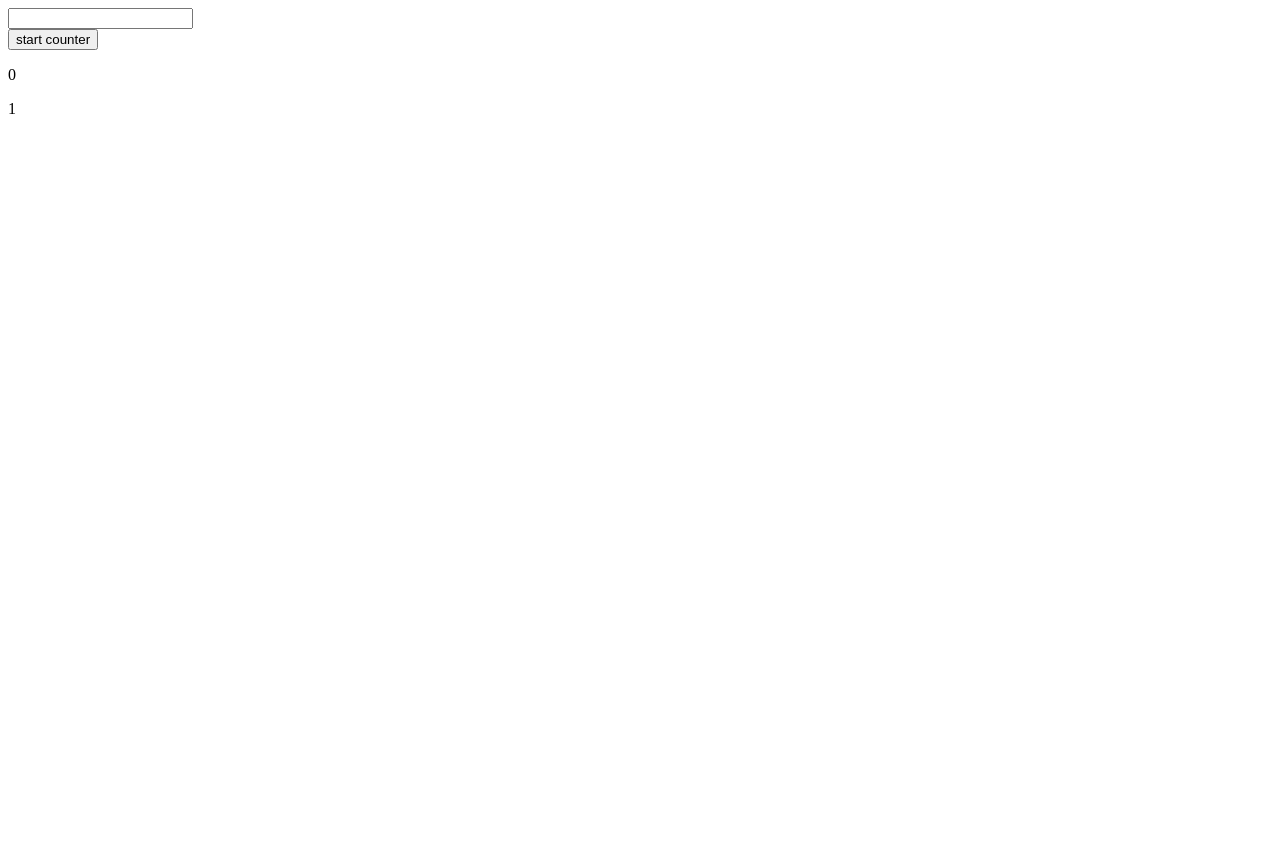
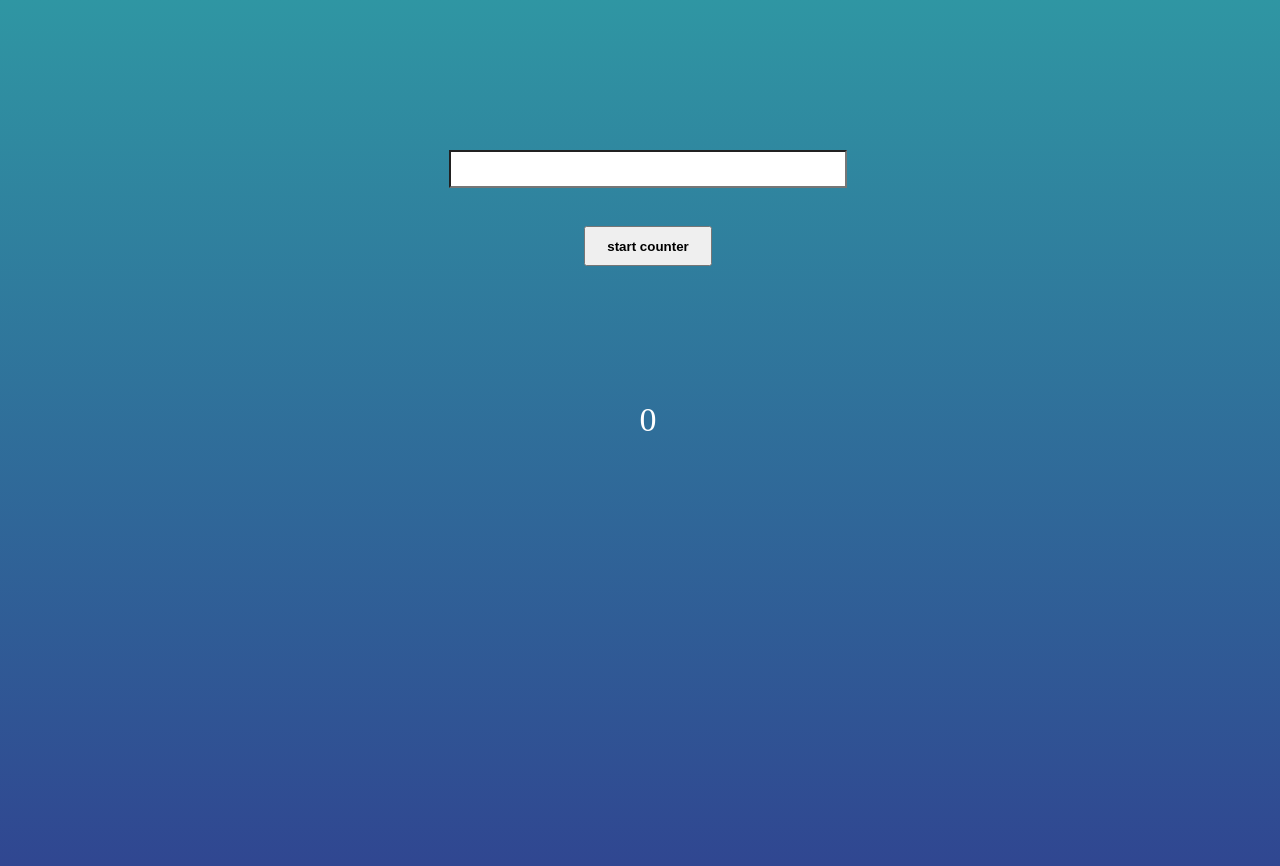
Before and after one commit to ujjwalsharma98/up-counter, a plain HTML site: page index.html in a window 1280 px wide. Before the commit the page ends 800 px from the top, so only its background shows below. Drawn offline with Linux system fonts and the light colour scheme.

Commit message:
css added

```diff
--- a/index.html
+++ b/index.html
@@ -1,14 +1,18 @@
 <!DOCTYPE html>
 <html>
 <head>
-    <title>Up Counter</title>
+	<title>Up Counter</title>
+	<link rel="stylesheet" href="style.css">
+	<link  rel="shortcut icon" type="image/x-icon" href="images/logo.png">
 </head>
 <body>
-  	<input type="" name=""  class="writeHere"><br>
-	<button onclick="startCounter()">start counter</button>
+	<div class="mainBox">
+  	<input type="text" name=""  class="writeHere"><br>
+	<button onclick="startCounter()" id="button"> <b>start counter</b></button>
+    </div>
 	<div>
 		<p class=  "current" > 0 </p>
-		<p class=  "next" > 1 </p>
+		<p class=  "next" > 0 </p>
     </div>
     <script src="demo.js"></script>
 </body>
--- /dev/null
+++ b/style.css
@@ -0,0 +1,40 @@
+body{
+    background: linear-gradient(rgb(47,150,163),rgb(48,62,143));
+    height: 100vh;
+    width: 100vw;
+}
+
+.mainBox{
+    display: flex;
+    align-items: center;
+    flex-direction: column;
+    margin-top: 150px;
+}
+
+#button{
+    margin-top: 20px;
+    height: 5vh;
+    width: 10vw;
+}
+
+.writeHere{
+    padding: 5px;
+    background-color: white;
+    width: 30vw;
+    height: 3vh;
+}
+
+.next{
+    display: flex;
+    align-items: center;
+    flex-direction: column;
+    cursor: pointer;
+    font-size: 34px;
+    height: 30vh;
+    justify-content: space-around;
+    color: white;
+}
+
+.current{
+    display: none;
+}
```
Also changed, not shown: images/logo.png (added), screenshots/end.png (added), screenshots/start.png (added).
